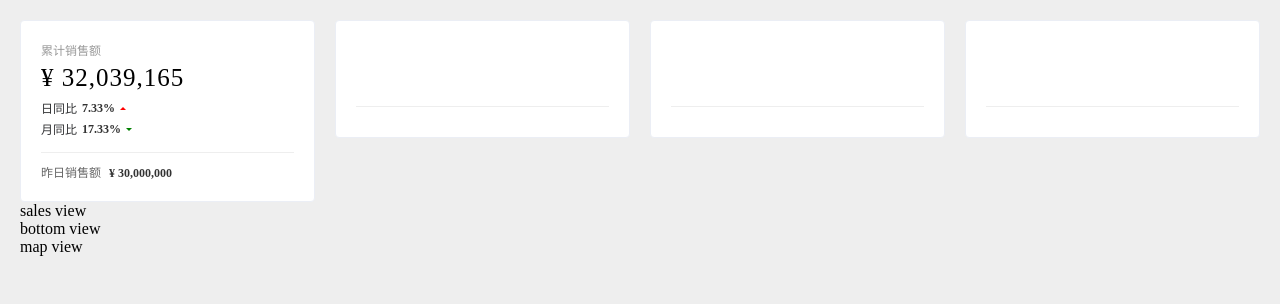
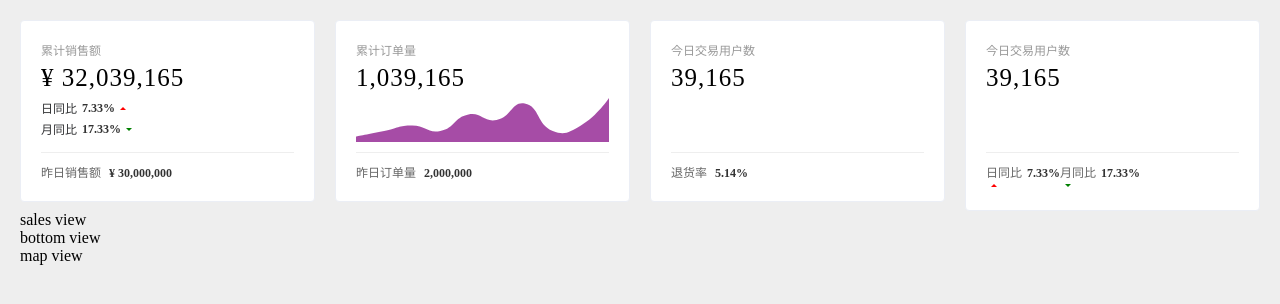
Before and after one commit to TsaiJie/imooc-datav-report, a Vue app: page /#/ in a window 1280 px wide. Shown: the top 304 px of the page. Built offline with nearby package versions, Linux system fonts and the light colour scheme.

Commit message:
累计订单量图表的实现

```diff
--- a/src/components/TodayUsers/index.vue
+++ b/src/components/TodayUsers/index.vue
@@ -1,14 +1,21 @@
 <template>
-  <common-card/>
+  <common-card
+    title="今日交易用户数"
+    value=" 39,165">
+    <template v-slot:footer>
+      <div>
+        <span>退货率 </span>
+        <span class="emphasis">5.14%</span>
+      </div>
+    </template>
+  </common-card>
 </template>
 
 <script>
-import CommonCard from '../CommonCard'
+import commonCardMixin from '../../mixins/commonCardMixin'
 
 export default {
-  components: {
-    CommonCard
-  }
+  mixins: [commonCardMixin]
 }
 </script>
 
--- a/src/components/TotalOrders/index.vue
+++ b/src/components/TotalOrders/index.vue
@@ -1,13 +1,60 @@
 <template>
-  <common-card/>
+  <common-card
+    title="累计订单量"
+    value=" 1,039,165">
+    <template>
+      <div id="total-orders-chart" :style="{width: '100%', height: '100%'}"></div>
+    </template>
+    <template v-slot:footer>
+      <div>
+        <span>昨日订单量 </span>
+        <span class="emphasis"> 2,000,000</span>
+      </div>
+    </template>
+  </common-card>
 </template>
 
 <script>
-import CommonCard from '../CommonCard'
+import commonCardMixin from '../../mixins/commonCardMixin'
 
 export default {
-  components: {
-    CommonCard
+  mixins: [commonCardMixin],
+  mounted () {
+    const chartDom = document.getElementById('total-orders-chart')
+    const chart = this.$echarts.init(chartDom)
+    chart.setOption({
+      xAxis: {
+        type: 'category',
+        show: false,
+        // 让图表完全伸展开 和两边没间隔
+        boundaryGap: false
+      },
+      yAxis: {
+        show: false
+      },
+      series: [{
+        type: 'line',
+        data: [11, 22, 33, 22, 55, 44, 77, 22, 33, 88],
+        areaStyle: {
+          color: 'purple'
+        },
+        smooth: true,
+        // 控制线条
+        lineStyle: {
+          width: 0
+        },
+        // 数据点是 itemStyle 来控制
+        itemStyle: {
+          opacity: 0
+        }
+      }],
+      grid: {
+        top: 0,
+        bottom: 0,
+        left: 0,
+        right: 0
+      }
+    })
   }
 }
 </script>
--- a/src/components/TotalUsers/index.vue
+++ b/src/components/TotalUsers/index.vue
@@ -1,17 +1,34 @@
 <template>
-  <common-card/>
+  <common-card title="今日交易用户数"
+               value=" 39,165">
+    <template v-slot:footer>
+      <div class="compare-wrapper">
+        <div class="compare">
+          <span>日同比</span>
+          <span class="emphasis">7.33%</span>
+          <div class="increase"></div>
+        </div>
+        <div class="compare">
+          <span>月同比</span>
+          <span class="emphasis">17.33%</span>
+          <div class="decrease"></div>
+        </div>
+      </div>
+    </template>
+  </common-card>
 </template>
 
 <script>
-import CommonCard from '../CommonCard'
+import commonCardMixin from '../../mixins/commonCardMixin'
 
 export default {
-  components: {
-    CommonCard
-  }
+  mixins: [commonCardMixin]
 }
 </script>
 
-<style scoped>
+<style lang="scss" scoped>
 
+  .compare-wrapper {
+    display: flex;
+  }
 </style>
```
